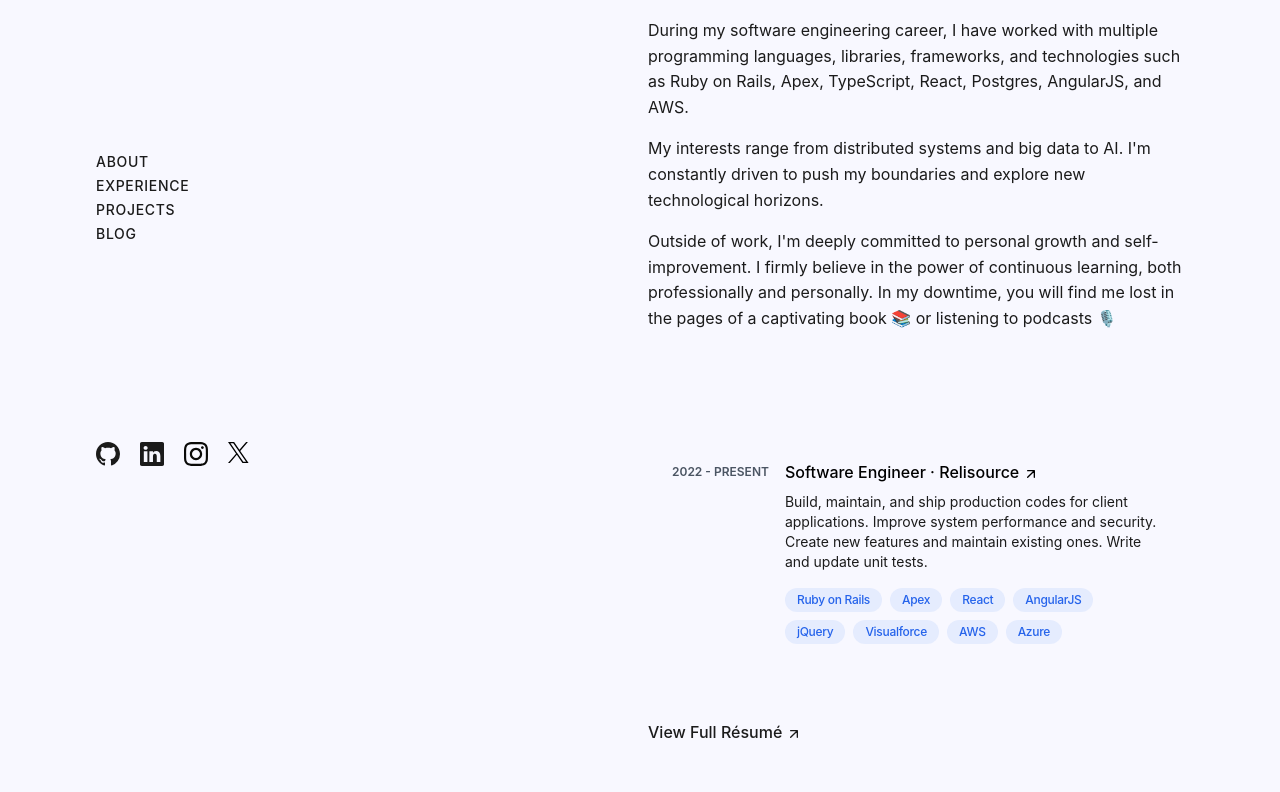
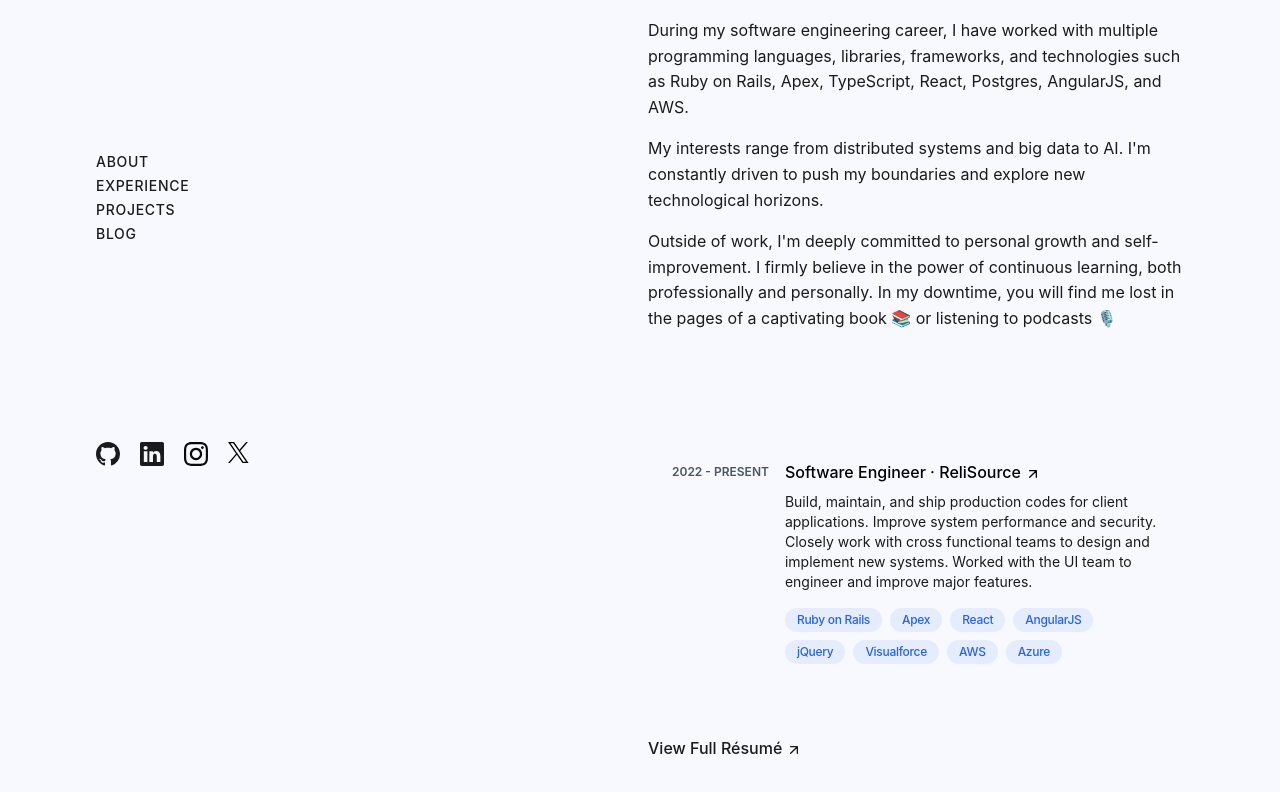
Before and after one commit to Sabbir256/sabbir256.github.io, a React (Vite) app: page / in a window 1280 px wide. Shown: the part 238-1030 px from the top of the page. Built offline with nearby package versions, Linux system fonts and the light colour scheme.

Commit message:
updated job description for ReliSource

```diff
--- a/src/components/Experience.tsx
+++ b/src/components/Experience.tsx
@@ -1,5 +1,4 @@
 import Card from "@components/ui/Card";
-import { IconArrowUpRight } from "@/icons";
 import Link from "./ui/Link";
 
 function Experience() {
@@ -11,8 +10,8 @@ function Experience() {
       <h2 className="font-medium mb-5 lg:hidden tracking-wider">EXPERIENCE</h2>
       <Card
         title="Software Engineer"
-        org="Relisource"
-        body="Build, maintain, and ship production codes for client applications. Improve system performance and security. Create new features and maintain existing ones. Write and update unit tests."
+        org="ReliSource"
+        body="Build, maintain, and ship production codes for client applications. Improve system performance and security. Closely work with cross functional teams to design and implement new systems. Worked with the UI team to engineer and improve major features."
         skills={[
           "Ruby on Rails",
           "Apex",
@@ -24,7 +23,7 @@ function Experience() {
           "Azure",
         ]}
         duration="2022 - PRESENT"
-        href="https://www.relisource.com/"
+        url="https://www.relisource.com/"
       />
 
       {/* <Card
@@ -36,7 +35,7 @@ function Experience() {
         duration="2023 - PRESENT"
       /> */}
 
-      <div className="mt-8 py-1">
+      <div className="mt-8">
         <Link title="View Full Résumé" url="./resume.pdf" />
       </div>
     </section>
--- a/src/components/ui/Card.tsx
+++ b/src/components/ui/Card.tsx
@@ -7,21 +7,21 @@ type Props = {
   skills?: string[];
   duration?: string;
   promotions?: string[];
-  href?: string;
+  url?: string;
 };
 
-function Card({ title, org, body, skills, duration, promotions, href }: Props) {
+function Card({ title, org, body, skills, duration, promotions, url }: Props) {
   return (
     <div
       className="mb-12 lg:mb-6 group hover:cursor-pointer w-full hover:bg-blue-300/10 lg:py-4 lg:px-6 rounded flex flex-col lg:flex-row items-start gap-2 lg:gap-4 transition-colors"
-      onClick={() => window.open(href, "_blank")}
+      onClick={() => window.open(url, "_blank")}
     >
       <div className="leading-wider text-xs font-semibold lg:whitespace-nowrap lg:mt-1 text-gray-600">
         {duration ?? ""}
       </div>
       <div className="flex flex-col">
         <a
-          href={href}
+          href={url}
           target="_blank"
           rel="noreferrer noopener"
           aria-label={`${title} at ${org} (opens ins a new tab)`}
```
